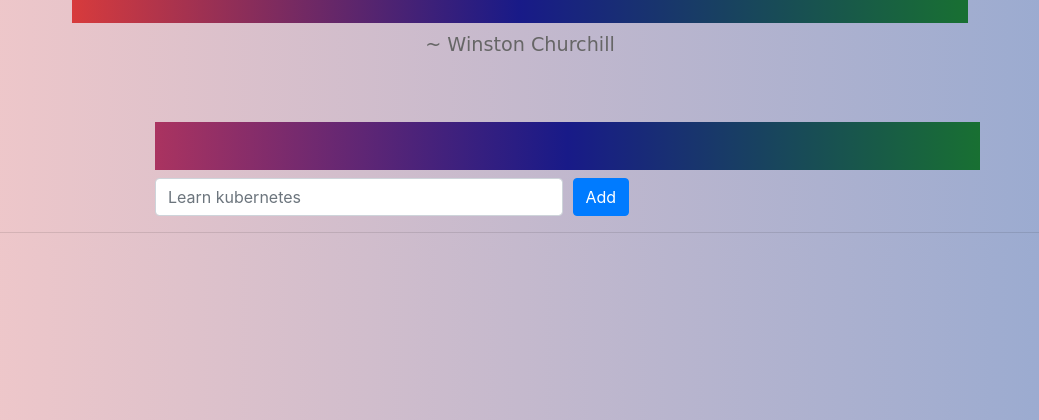
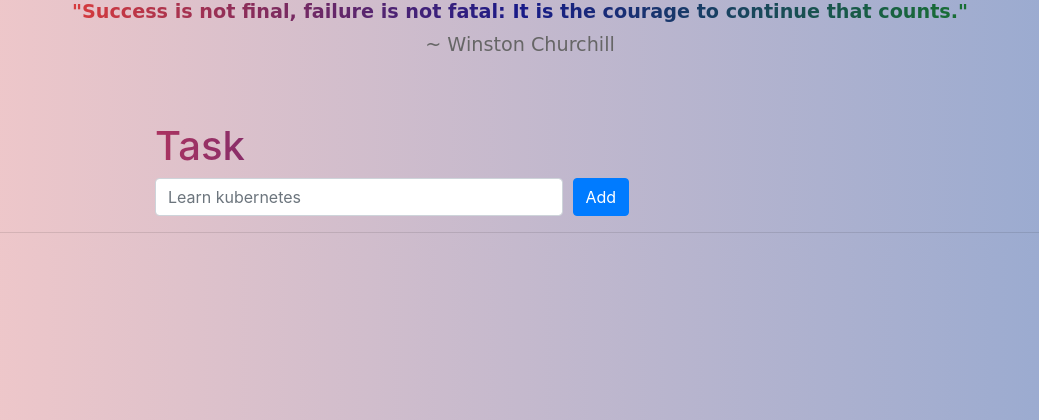
Before and after one commit to infrababa/todoApp-django, a Django app: page /todos/ in a window 1280 px wide. Shown: the top 420 px of the page, without its empty margins (120-1159 px from the left). Run offline with Django 3.2, Linux system fonts and the light colour scheme; data that the repository does not hold is empty; some libraries are stand-ins or nearby versions.

Commit message:
changed frontend

```diff
--- a/todos/templates/todos/base.html
+++ b/todos/templates/todos/base.html
@@ -32,16 +32,17 @@
               font-size: 1.2rem;
               font-weight: 600;
               background: linear-gradient(to right, #d31414c7, #181a88, #187032);
-
+              -webkit-background-clip: text;
               -webkit-text-fill-color: transparent;
               margin-bottom: 0.5rem;
 
 }
 .page-header {
-                margin-top: 30px;
-                background: linear-gradient(to right, #9b0b42c7, #181a88, #187032 );
-                -webkit-text-fill-color: transparent;
-                font-weight: 900;
+        margin-top: 30px;
+        background: linear-gradient(to right, #9b0b42c7, #181a88, #187032 );
+        -webkit-background-clip: text;
+        -webkit-text-fill-color: transparent;
+        font-weight: 900;
 }
 
 .quote-author {
@@ -50,8 +51,7 @@
   color: #666666;
 }
 .list-group-item {
-
-  margin-bottom: 10px;
+      margin-bottom: 15px;
 }
     </style>
   {% block title %}
```
